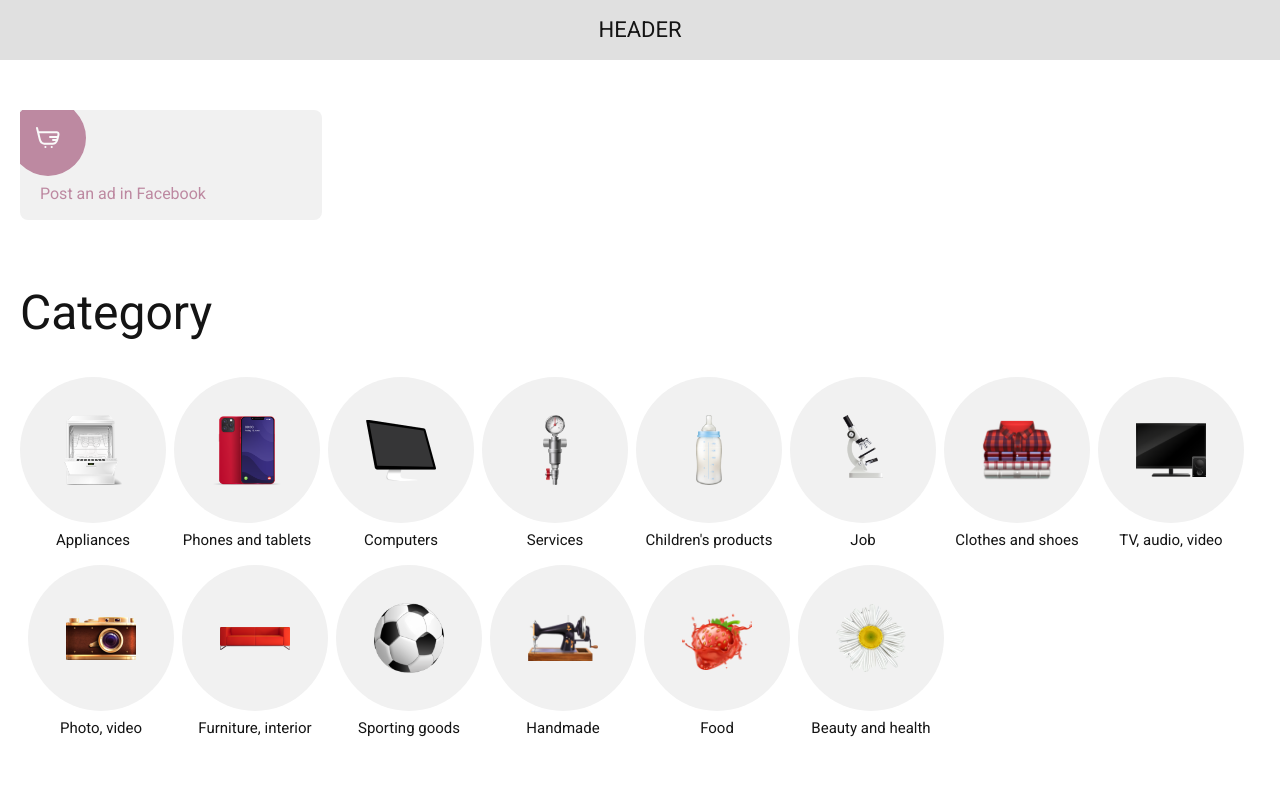
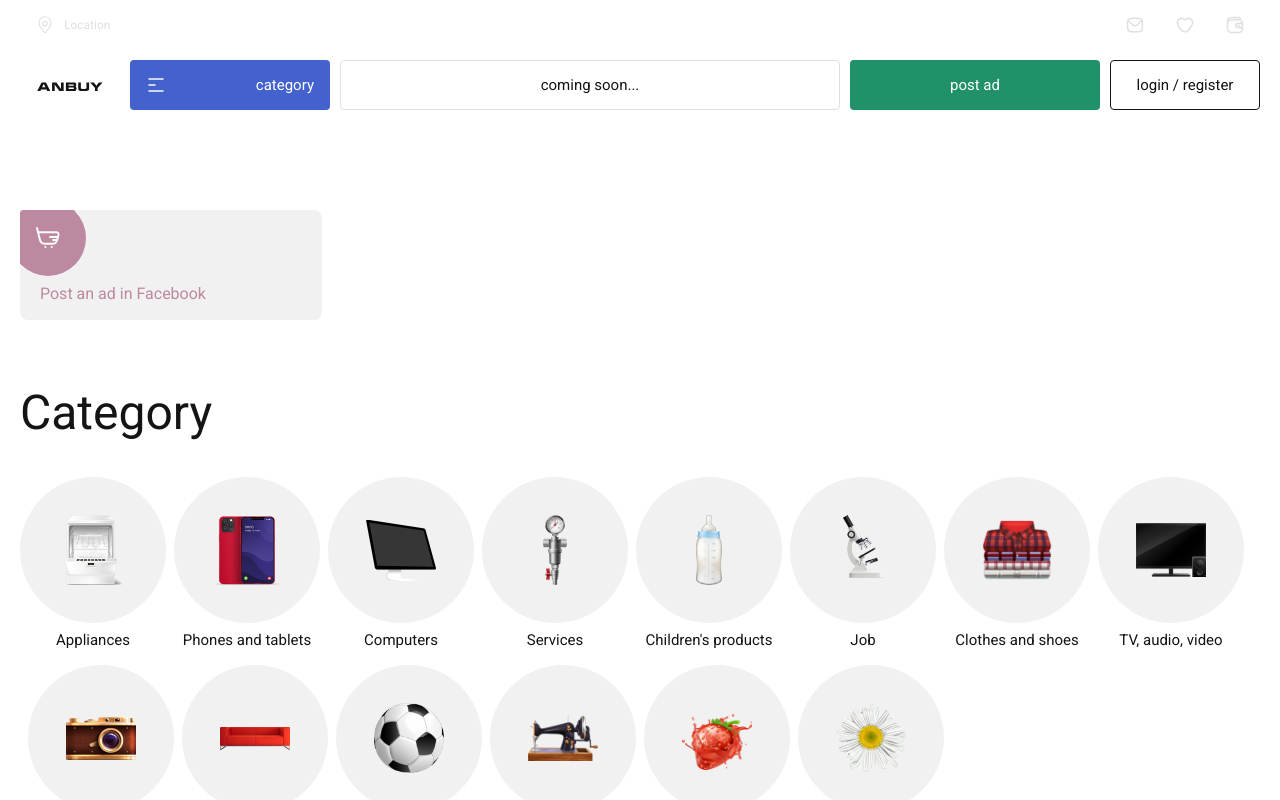
Before and after one commit to wiopriph/triangle, a Nuxt app: page / in a window 1280 px wide. Shown: the top 800 px of the page. Built offline with nearby package versions, Linux system fonts and the light colour scheme.

Commit message:
Добавлен хедер

```diff
--- /dev/null
+++ b/assets/scss/_buttons.scss
@@ -0,0 +1,26 @@
+@mixin ui-button {
+  display: block;
+  width: 100%;
+  margin: 0;
+  font: inherit;
+  border: none;
+  outline: none;
+  cursor: pointer;
+  transition: color .2s linear, background .2s linear, background-color .2s linear;
+  appearance: none;
+  user-select: none;
+
+  &:disabled {
+    cursor: default;
+  }
+}
+
+@mixin ui-button-hover {
+  color: $ui-color-black;
+  background-color: $ui-color-transparent;
+}
+
+@mixin ui-button-active {
+  color: $ui-color-white;
+  background-color: $ui-color-black;
+}
--- a/assets/scss/index.scss
+++ b/assets/scss/index.scss
@@ -4,6 +4,6 @@
 @import 'rounds';
 @import 'z-index';
 @import 'grids';
+@import 'buttons';
 
-//@import 'buttons';
 //@import 'inputs';
--- /dev/null
+++ b/components/FindInput.vue
@@ -0,0 +1,71 @@
+<script>
+import IconFind from 'assets/images/icon-find.svg';
+
+export default {
+  components: {
+    IconFind,
+  },
+
+  data() {
+    return {
+      // query: '',
+    };
+  },
+};
+</script>
+
+<template>
+  <div :class="$style.root">
+    coming soon...
+    <template v-if="false">
+      <IconFind />
+
+      <input
+        type="text"
+        placeholder="product search"
+        :class="$style.input"
+      >
+
+      <button :class="$style.findButton">
+        find
+      </button>
+    </template>
+  </div>
+</template>
+
+<style lang="scss" module>
+.root {
+  @include ui-round-ui-elements;
+
+  display: flex;
+  flex-direction: column;
+  align-items: center;
+  justify-content: center;
+  height: 50px;
+  border: 1px solid $ui-color-transparent;
+}
+
+.findButton {
+  @include ui-button;
+  width: 95px;
+  margin-right: 10px;
+}
+
+.adButton {
+  @include ui-button;
+  @include ui-round-ui-elements;
+  max-width: 250px;
+  margin-right: 10px;
+  padding: 15px;
+  color: $ui-color-white;
+  background-color: $ui-color-add;
+
+  &:hover {
+    @include ui-button-hover;
+  }
+
+  &:active {
+    @include ui-button-active;
+  }
+}
+</style>
--- /dev/null
+++ b/components/Header/Desktop.vue
@@ -0,0 +1,195 @@
+<script>
+import IconLocation from '~/assets/images/header/icon-location.svg?inline';
+import IconMail from '~/assets/images/header/icon-mail.svg?inline';
+import IconHeart from '~/assets/images/header/icon-heart.svg?inline';
+import IconWallet from '~/assets/images/header/icon-wallet.svg?inline';
+import IconAnbuy from '~/assets/images/icon-anbuy.svg?inline';
+
+export default {
+  components: {
+    IconLocation,
+    IconMail,
+    IconHeart,
+    IconWallet,
+    IconAnbuy,
+  },
+
+  data() {
+    return {
+      location: 'Location',
+    };
+  },
+};
+</script>
+
+<template>
+  <div :class="$style.root">
+    <div aria-label="Header">
+      <div :class="$style.navigationMenu">
+        <button :class="[$style.button, $style.locationButton]">
+          <IconLocation :class="$style.icon" />
+          <span :class="$style.location" v-text="location" />
+        </button>
+
+        <div :class="$style.userControls">
+          <button :class="$style.button">
+            <IconMail :class="$style.icon" />
+          </button>
+
+          <button :class="$style.button">
+            <IconHeart :class="$style.icon" />
+          </button>
+
+          <button :class="$style.button">
+            <IconWallet :class="$style.icon" />
+          </button>
+        </div>
+      </div>
+
+      <div :class="$style.actionMenu">
+        <NuxtLink :to="{ name: 'index' }" :class="$style.homeButton">
+          <IconAnbuy />
+        </NuxtLink>
+
+        <UiCategoryButton :class="$style.categoryButton" />
+
+        <FindInput :class="$style.find" />
+
+        <button :class="$style.adButton">
+          post ad
+        </button>
+
+        <button :class="$style.loginButton">
+          login / register
+        </button>
+      </div>
+    </div>
+  </div>
+</template>
+
+<style lang="scss" module>
+.root {
+  position: fixed;
+  top: 0;
+  z-index: $z-idx-super;
+  width: 100%;
+  max-width: inherit;
+  height: 160px;
+  padding: 0 20px;
+  color: $ui-color-text-black;
+  background-color: $ui-color-white;
+}
+
+.navigationMenu {
+  display: flex;
+  flex-direction: row;
+  align-items: center;
+  justify-content: space-between;
+  margin-bottom: 10px;
+}
+
+.location {
+  @include ui-typo-12;
+  padding: 0 10px;
+  transition: color .2s linear;
+}
+
+.button {
+  @include ui-button;
+  display: flex;
+  align-items: center;
+  padding: 16px;
+  color: $ui-color-transparent;
+  background-color: inherit;
+
+  &:hover {
+    color: $ui-color-blue-light;
+  }
+
+  &:active {
+    color: $ui-color-black;
+  }
+
+  &:disabled {
+    cursor: default;
+  }
+}
+
+.icon {
+  width: 18px;
+  height: 18px;
+}
+
+.locationButton {
+  max-width: 150px;
+  margin-right: auto;
+}
+
+.userControls {
+  display: flex;
+  flex-direction: row;
+  align-items: center;
+}
+
+.actionMenu {
+  display: flex;
+  flex-direction: row;
+  align-items: center;
+}
+
+.homeButton {
+  display: flex;
+  width: 100px;
+  margin-right: 10px;
+}
+
+.categoryButton {
+  max-width: 200px;
+}
+
+.find {
+  flex: 1;
+  margin-right: 10px;
+  margin-left: 10px;
+}
+
+.adButton {
+  @include ui-button;
+  @include ui-round-ui-elements;
+  max-width: 250px;
+  margin-right: 10px;
+  padding: 16px;
+  color: $ui-color-white;
+  background-color: $ui-color-add;
+
+  &:hover {
+    @include ui-button-hover;
+  }
+
+  &:active {
+    @include ui-button-active;
+  }
+}
+
+.loginButton {
+  @include ui-button;
+  @include ui-round-ui-elements;
+  width: 100%;
+  max-width: 150px;
+  padding: 15px;
+  color: $ui-color-black;
+  background-color: $ui-color-white;
+  border: 1px solid $ui-color-black;
+
+  &:hover {
+    @include ui-button-hover;
+    border: 1px solid $ui-color-transparent;
+  }
+
+  &:active {
+    @include ui-button-active;
+    border: 1px solid $ui-color-transparent;
+  }
+}
+
+</style>
--- /dev/null
+++ b/components/Header/Mobile.vue
@@ -0,0 +1,82 @@
+<script>
+import IconAnbuy from '~/assets/images/icon-anbuy.svg?inline';
+import IconProfile from '~/assets/images/header/icon-profile.svg?inline';
+
+export default {
+  components: {
+    IconAnbuy,
+    IconProfile,
+  },
+};
+</script>
+
+<template>
+  <div :class="$style.root">
+    <div :class="$style.navigationMenu">
+      <UiCategoryButton :class="$style.button" />
+
+      <NuxtLink :to="{ name: 'index' }" :class="$style.homeButton">
+        <IconAnbuy />
+      </NuxtLink>
+
+      <button :class="[$style.loginButton, $style.button]">
+        <IconProfile />
+      </button>
+    </div>
+
+    <FindInput :class="$style.find" />
+  </div>
+</template>
+
+<style lang="scss" module>
+.root {
+  position: fixed;
+  top: 0;
+  z-index: $z-idx-super;
+  width: 100%;
+  max-width: inherit;
+  height: 136px;
+  padding: 8px 20px 26px;
+  color: $ui-color-text-black;
+  background-color: $ui-color-white;
+}
+
+.navigationMenu {
+  display: flex;
+  flex-direction: row;
+  align-items: center;
+  justify-content: space-between;
+}
+
+.button {
+  max-width: 100px;
+  height: 36px;
+}
+
+.homeButton {
+  position: relative;
+  top: -8px;
+  border: 1px solid $ui-color-transparent;
+  border-radius: 0 0 4px 4px;
+}
+
+.loginButton {
+  @include ui-button;
+  @include ui-round-ui-elements;
+  width: 100%;
+  max-width: 100px;
+  padding: 6px;
+  color: $ui-color-black;
+  background-color: $ui-color-white;
+  border: 1px solid $ui-color-transparent;
+
+  &:active {
+    @include ui-button-active;
+    border: 1px solid $ui-color-transparent;
+  }
+}
+
+.find {
+  margin-top: 16px;
+}
+</style>
--- a/components/Header/Root.vue
+++ b/components/Header/Root.vue
@@ -1,39 +1,24 @@
 <template>
-  <div :class="$style.root">
-    <div :class="$style.content" aria-label="Header">
-      <NuxtLink v-if="false" :to="{ name: 'index' }" :class="$style.link">
-        index
-        <span :class="$style.sr">Go to the main page</span>
-      </NuxtLink>
-      header
-    </div>
-  </div>
+  <header :class="$style.root">
+    <HeaderDesktop :class="$style.desktop" />
+    <HeaderMobile :class="$style.mobile" />
+  </header>
 </template>
 
 <style lang="scss" module>
 .root {
   @include ui-simple-container;
-
-  position: fixed;
-  top: 0;
-  z-index: $z-idx-super;
-  width: 100%;
-  height: 60px;
-  padding: 24px 20px;
-  background-color: $ui-color-transparent;
 }
 
-.sr {
-  @include ui-typo-screen-readers;
+.desktop {
+  @include md {
+    display: none;
+  }
 }
 
-.content {
-  display: flex;
-  align-items: center;
-  justify-content: center;
-  width: 100%;
-  height: 100%;
-  font-size: 22px;
-  text-transform: uppercase;
+.mobile {
+  @include exclude-md {
+    display: none;
+  }
 }
 </style>
--- /dev/null
+++ b/components/Ui/CategoryButton.vue
@@ -0,0 +1,93 @@
+<script>
+import IconHamburger from '~/assets/images/icon-hamburger.svg?inline';
+import IconClose from '~/assets/images/icon-close.svg?inline';
+
+export default {
+  components: {
+    IconHamburger,
+    IconClose,
+  },
+
+  data() {
+    return {
+      isActive: false,
+    };
+  },
+
+  computed: {
+    rootClassNames() {
+      return {
+        [this.$style.root]: true,
+        [this.$style.isActive]: this.isActive,
+      };
+    },
+  },
+
+  methods: {
+    toggle() {
+      this.isActive = !this.isActive;
+    },
+  },
+};
+</script>
+
+<template>
+  <button :class="rootClassNames" @click="toggle">
+    <IconClose v-if="isActive" :class="$style.icon" />
+    <IconHamburger v-else :class="$style.icon" />
+
+    <span :class="$style.text">category</span>
+  </button>
+</template>
+
+<style lang="scss" module>
+.root {
+  @include ui-button;
+  @include ui-round-ui-elements;
+  display: flex;
+  flex-direction: row;
+  align-items: center;
+  justify-content: space-between;
+  width: 100%;
+  color: $ui-color-white;
+  background-color: $ui-color-blue;
+
+  @include exclude-md {
+    padding: 13px 16px 13px 14px;
+
+    &:hover {
+      background-color: $ui-color-blue-light;
+    }
+  }
+
+  @include md {
+    padding: 9px;
+  }
+}
+
+.isActive {
+  @include ui-button-active;
+
+  &:hover {
+    background-color: $ui-color-black;
+  }
+}
+
+.icon {
+  width: 24px;
+  height: 24px;
+
+  @include md {
+    width: 18px;
+    height: 18px;
+  }
+}
+
+.text {
+  @include ui-typo-15;
+
+  @include md {
+    @include ui-typo-12;
+  }
+}
+</style>
--- a/pages/index.vue
+++ b/pages/index.vue
@@ -58,7 +58,7 @@ export default {
 <style lang="scss" module>
 .root {
   @include ui-simple-container;
-  margin-top: 60px; // @todo: fix header
+  margin-top: 160px; // @todo: fix header
   padding: 24px 20px;
 }
 
```
Also changed, not shown: assets/images/header/icon-profile.svg (added).
